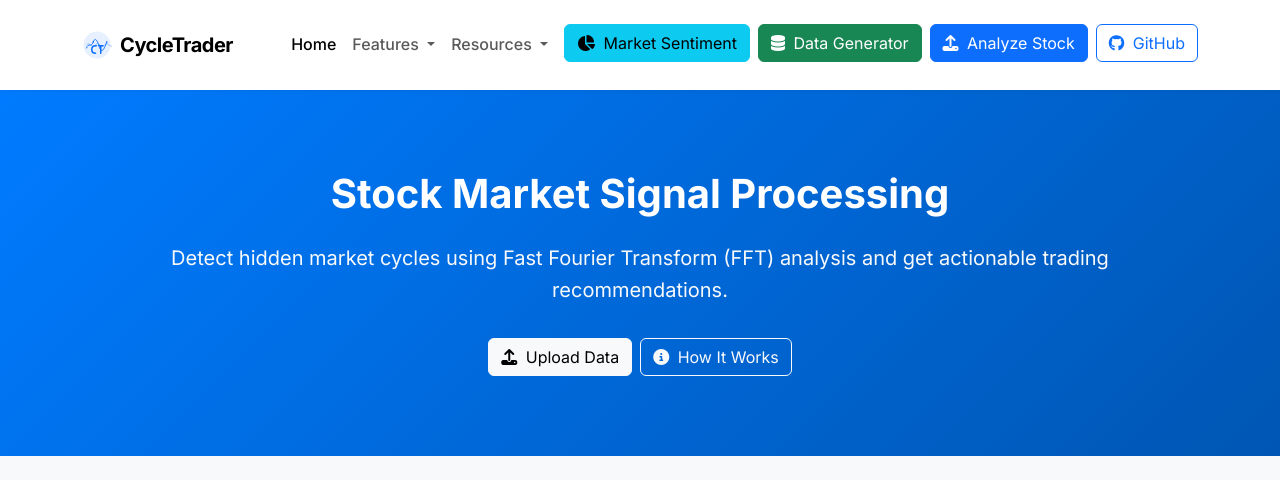
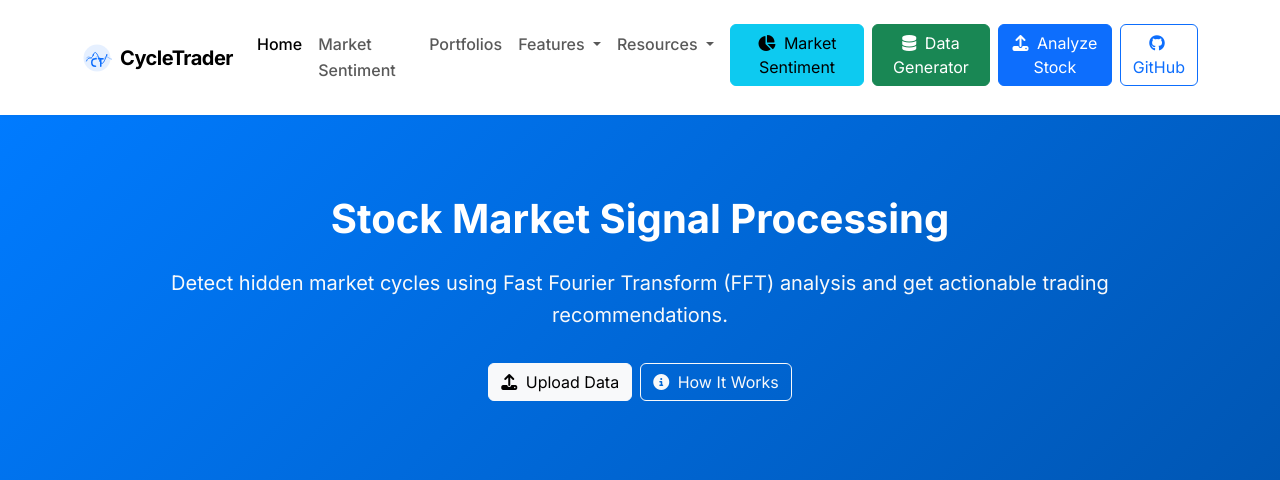
Before and after one commit to Icradle-Innovations-Ltd/StockSignalPro, a Flask app: page / in a window 1280 px wide. Shown: the top 480 px of the page. Run offline with Flask 3, Linux system fonts and the light colour scheme; some libraries are stand-ins or nearby versions.

Commit message:
Show the portfolio page in the menu and features for better user access
Add 'Market Sentiment', 'Portfolios', and 'Market Data Generator' links to index.html.

Replit-Commit-Author: Agent
Replit-Commit-Session-Id: 9da0ee9e-f809-4476-81dc-4a300a703cb5
Replit-Commit-Screenshot-Url: https://storage.googleapis.com/screenshot-production-us-central1/215d8c28-a3ac-459f-aa69-6a559dbda865/7fce1160-b2a5-46c8-8da5-62d83a9dad6d.jpg

```diff
--- a/templates/index.html
+++ b/templates/index.html
@@ -40,6 +40,12 @@
                             <li class="nav-item">
                                 <a class="nav-link active" href="{{ url_for('index') }}">Home</a>
                             </li>
+                            <li class="nav-item">
+                                <a class="nav-link" href="{{ url_for('market_sentiment_page') }}">Market Sentiment</a>
+                            </li>
+                            <li class="nav-item">
+                                <a class="nav-link" href="{{ url_for('portfolios') }}">Portfolios</a>
+                            </li>
                             <li class="nav-item dropdown">
                                 <a class="nav-link dropdown-toggle" href="#" id="featuresDropdown" role="button" data-bs-toggle="dropdown" aria-expanded="false">
                                     Features
@@ -49,6 +55,9 @@
                                     <li><a class="dropdown-item" href="{{ url_for('fft_analysis') }}">FFT Analysis</a></li>
                                     <li><a class="dropdown-item" href="{{ url_for('trading_signals') }}">Trading Signals</a></li>
                                     <li><a class="dropdown-item" href="{{ url_for('stock_forecasting') }}">Stock Forecasting</a></li>
+                                    <li><a class="dropdown-item" href="{{ url_for('market_sentiment_page') }}">Market Sentiment</a></li>
+                                    <li><a class="dropdown-item" href="{{ url_for('portfolios') }}">Portfolio Analysis</a></li>
+                                    <li><a class="dropdown-item" href="{{ url_for('sample_data_page') }}">Market Data Generator</a></li>
                                 </ul>
                             </li>
                             <li class="nav-item dropdown">
```
